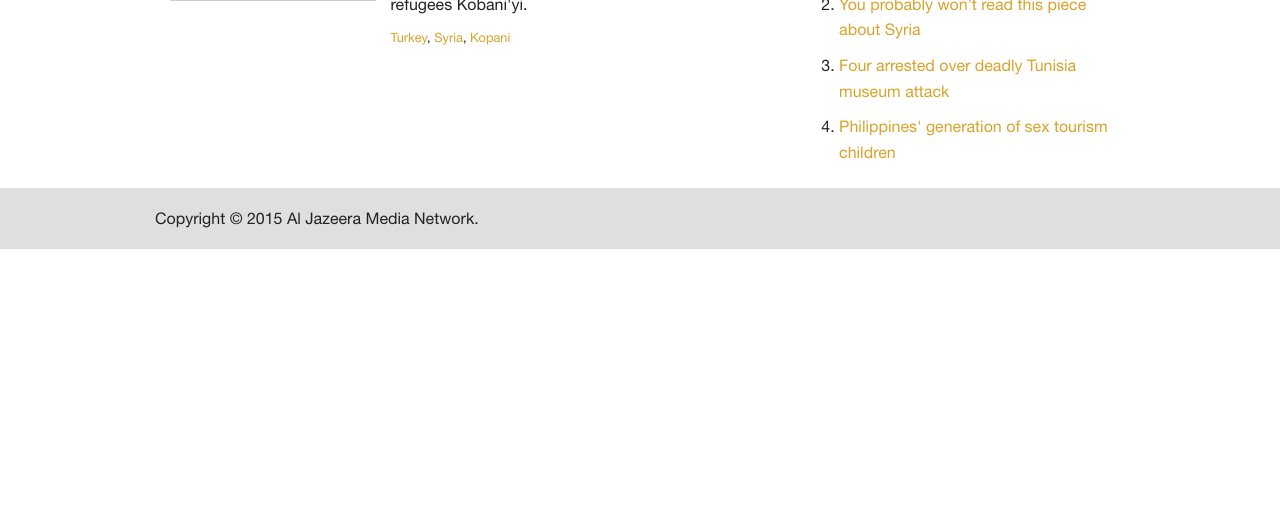
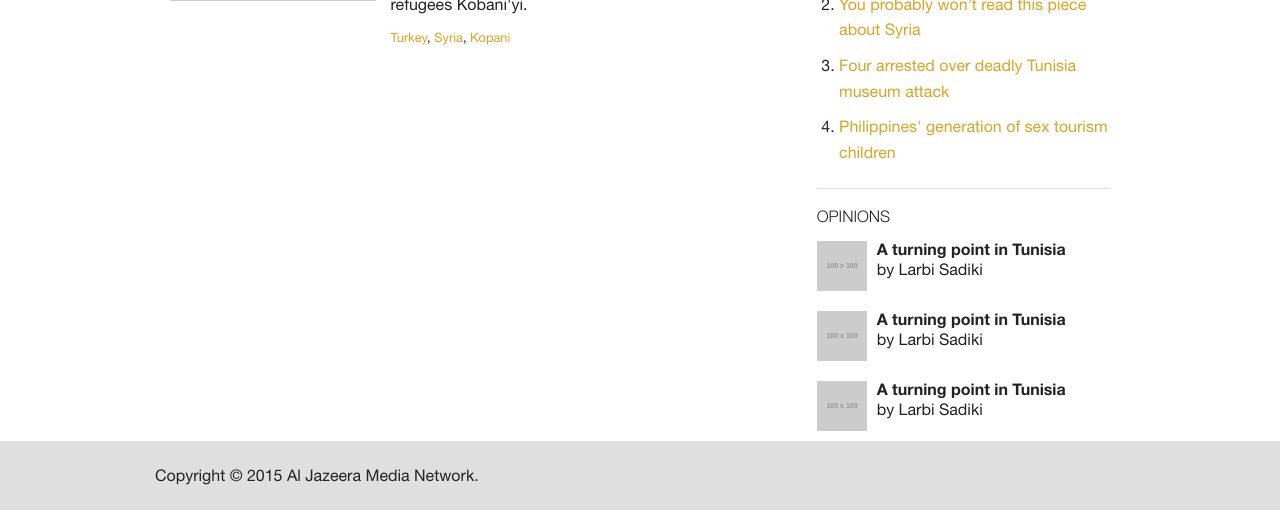
Before and after one commit to capitalJT/design-language-system, a PHP site: page /components.php in a window 1280 px wide. Shown: the part 4050-4560 px from the top of the page. Before the commit the page ends 4299 px from the top, so only its background shows below. Run offline with PHP 8.4, Linux system fonts and the light colour scheme; grey boxes labelled with a size stand in for pictures from a placeholder-image service; some libraries are stand-ins or nearby versions.

Commit message:
updated stories and footer

```diff
--- a/includes/stories.php
+++ b/includes/stories.php
@@ -84,6 +84,25 @@
 					<li><a href="#">Philippines' generation of sex tourism children</a></li>
 				</ol>
 			</section>
+			<hr>
+			<section class="opinions">
+				<h3 class="heading-section">Opinions</h3>
+				<article class="large-12 columns story">
+					<img src="http://placehold.it/100x100">
+					<h3>A turning point in Tunisia</h3>
+					<p>by Larbi Sadiki</p>
+				</article>
+				<article class="large-12 columns story">
+					<img src="http://placehold.it/100x100">
+					<h3>A turning point in Tunisia</h3>
+					<p>by Larbi Sadiki</p>
+				</article>
+				<article class="large-12 columns story">
+					<img src="http://placehold.it/100x100">
+					<h3>A turning point in Tunisia</h3>
+					<p>by Larbi Sadiki</p>
+				</article>
+			</section>
 		</div><!-- end .sidebar -->
 	</div>
 </section>
--- a/scss/_footer.scss
+++ b/scss/_footer.scss
@@ -4,6 +4,6 @@ footer{
 	p{
 		margin:0;
 		padding-top: 5px;
-		line-height: 1em;
+		line-height: 1.5em;
 	}
 }
--- a/scss/_stories.scss
+++ b/scss/_stories.scss
@@ -45,4 +45,20 @@
 			margin-bottom: 10px;
 		}
 	}
+	.opinions{
+		article{
+			padding:0;
+			margin-top: 10px;
+			margin-bottom: 0;
+		}
+		img{
+			float: left;
+			margin-right: 10px;
+			@include ht-w($Value: 50);
+		}
+		h3{
+			font-size: 1em;
+			margin-bottom: 0;
+		}
+	}
 }
```
Also changed, not shown: css/app.css.
